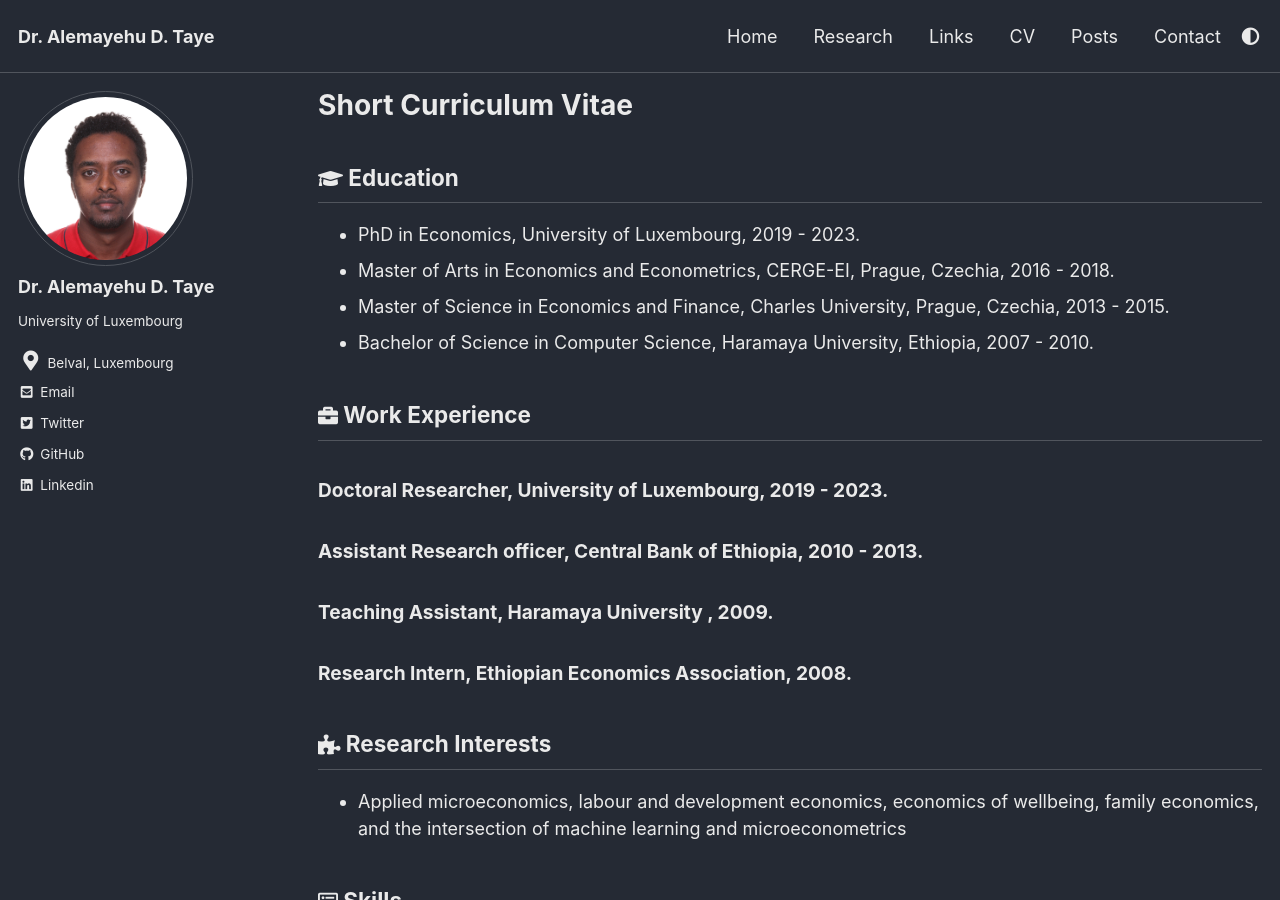
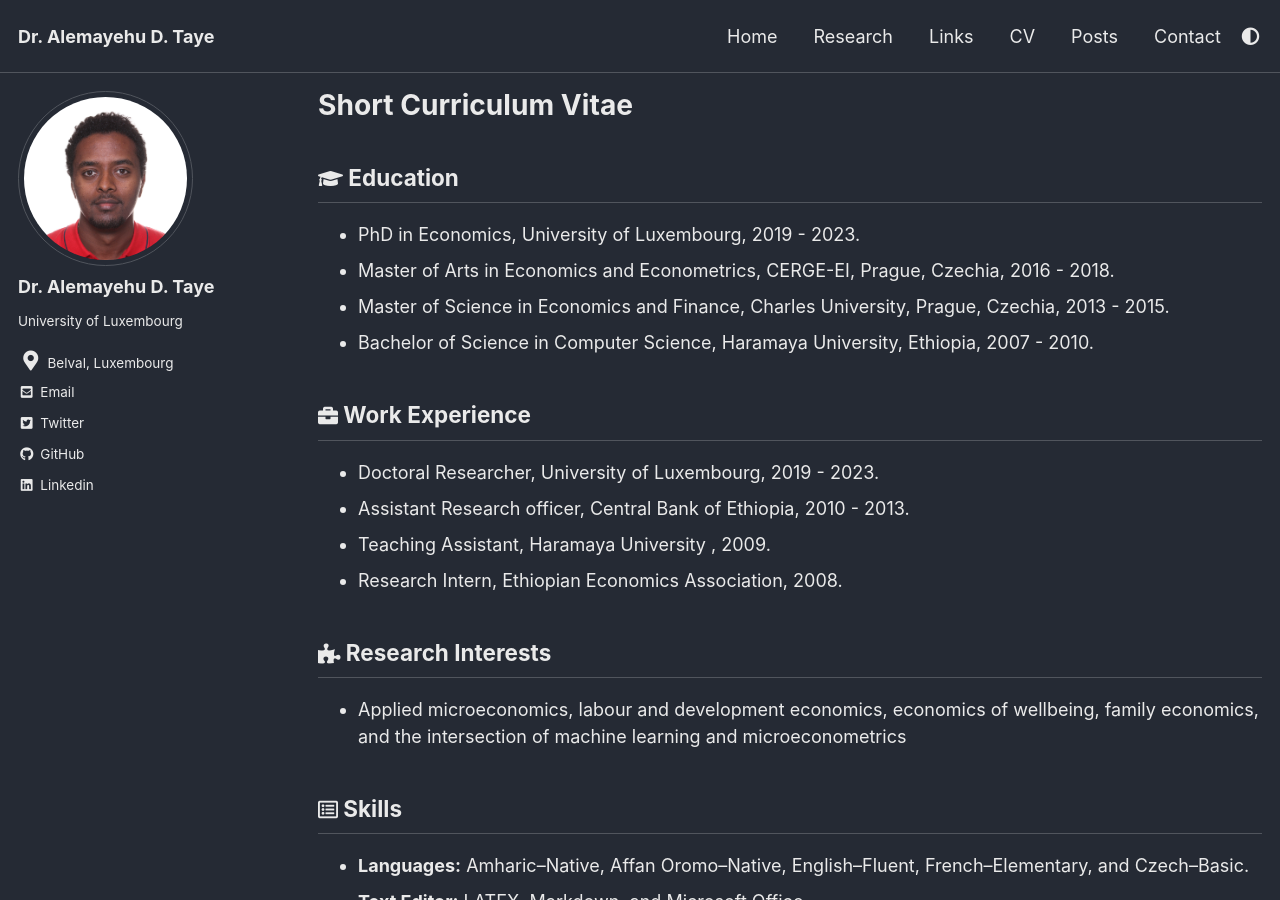
Before and after one commit to AlexTaye/AlexTAYE, a Jekyll site: the page built from _pages/CV.md, in a window 1280 px wide and 900 px high. Built offline with Jekyll 4.4.1, drawn with Linux system fonts in a browser that asks for light colours; cached includes are drawn as plain includes.

Commit message:
Update CV.md

```diff
--- a/_pages/CV.md
+++ b/_pages/CV.md
@@ -23,13 +23,10 @@ toc_icon: "gear"
 
 
 ## <i class='fas fa-briefcase' style='font-size:20px'></i> Work Experience
-
-#### Doctoral Researcher, University of Luxembourg, 2019 - 2023.
-#### Assistant Research officer, Central Bank of Ethiopia, 2010 - 2013.
-#### Teaching Assistant, Haramaya University , 2009.
-#### Research Intern, Ethiopian Economics Association, 2008.
-
-
+- Doctoral Researcher, University of Luxembourg, 2019 - 2023.
+- Assistant Research officer, Central Bank of Ethiopia, 2010 - 2013.
+- Teaching Assistant, Haramaya University , 2009.
+- Research Intern, Ethiopian Economics Association, 2008.
 
 
 ## <i class='fas fa-puzzle-piece' style='font-size:20px'></i> Research Interests
```
